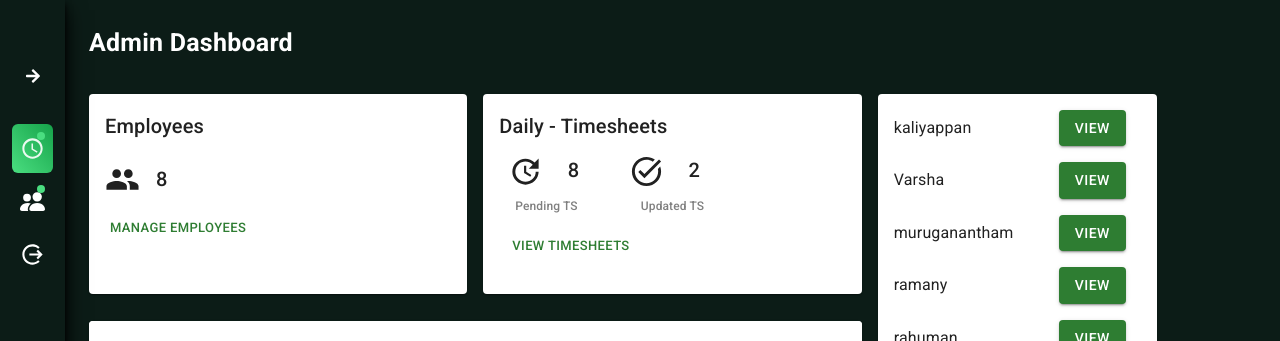
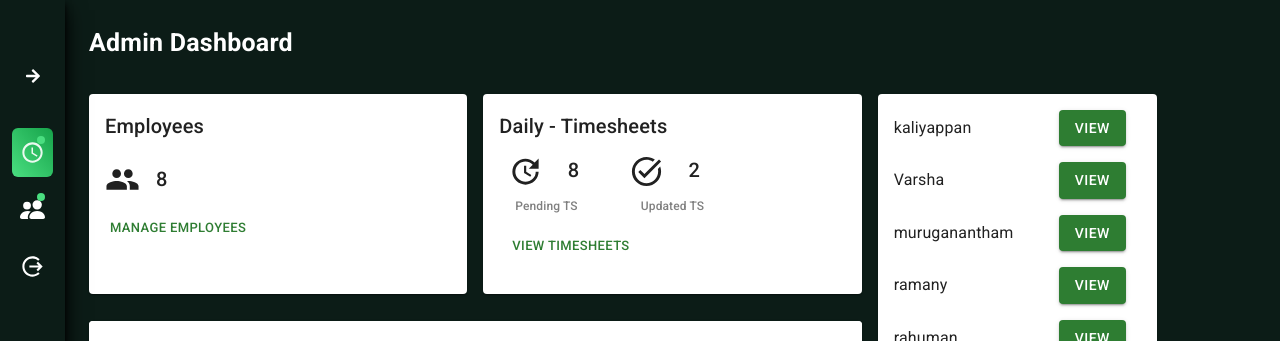
Before and after one commit to Kaliyappan1/Timesheet-Application-to-softmania, a React (Vite) app in the folder frontend/: page /admin-Dashboard in a window 1280 px wide. Shown: the top 341 px of the page. Built offline with nearby package versions, Linux system fonts and the light colour scheme; no server answers; sample sign-in values are in the browser's storage.

Commit message:
sidebar make uselocation and make sensitive

```diff
--- a/frontend/src/scenes/global/Sidebar.jsx
+++ b/frontend/src/scenes/global/Sidebar.jsx
@@ -2,7 +2,7 @@ import { createContext, useState, useEffect } from "react";
 import { FaArrowLeft, FaArrowRight } from "react-icons/fa";
 import { MdSpaceDashboard } from "react-icons/md";
 import { IoMdLogOut, IoMdTime } from "react-icons/io";
-import { Link, useNavigate } from "react-router-dom";
+import { Link, useNavigate, useLocation } from "react-router-dom"; // Import useLocation
 import { BsFillPeopleFill } from "react-icons/bs";
 import SnackbarAlert from "../../components/customAlert";
 
@@ -10,58 +10,68 @@ const SidebarContext = createContext();
 
 function AdminSidebar({ children }) {
   const [collapsed, setCollapsed] = useState(window.innerWidth <= 0);
-  const [activeIndex, setActiveIndex] = useState(0);
   const navigate = useNavigate();
+  const location = useLocation(); // Get the current route
+  const currentPath = location.pathname; // Get the current path
 
-  // snackbar state
+  // Snackbar state
   const [snackbarOpen, setSnackbarOpen] = useState(false);
   const [snackbarMessage, setSnackbarMessage] = useState("");
   const [snackbarSeverity, setSnackbarSeverity] = useState("success");
 
   const handleSnackbarClose = () => setSnackbarOpen(false);
 
-
+  // Sidebar items with route and text information
   const [sidebarItems, setSidebarItems] = useState([
-    // {
-    //   icon: <MdSpaceDashboard size={25} />,
-    //   text: "Dashboard",
-    //   route: "/admin-Dashboard",
-    //   alert: false,
-    // },
     {
-      icon: <IoMdTime size={25} />,
+      icon: (
+        <div className="py-1 px-2 my-2">
+          <IoMdTime size={25} />
+        </div>
+      ),
       text: "Timesheet",
       route: "/admin-Timesheets",
       alert: true,
     },
     {
-      icon: <BsFillPeopleFill size={25} />,
+      icon: (
+        <div className="py-1 px-2 my-2">
+          <BsFillPeopleFill size={25} />
+        </div>
+      ),
       text: "Teams",
       route: "/admin-Teams",
       alert: true,
     },
     {
-      icon: <IoMdLogOut size={25} />,
+      icon: (
+        <div className="py-1 px-2 my-2">
+          <IoMdLogOut size={25} />
+        </div>
+      ),
       text: "Logout",
+      route: "/admin",
       alert: false,
     },
   ]);
 
+  // Determine which item should be active based on the current path
+  const getActiveIndex = () => {
+    const currentIndex = sidebarItems.findIndex(
+      (item) => item.route === currentPath
+    );
+    return currentIndex !== -1 ? currentIndex : 0; // Default to the first item if no match
+  };
+
+  const [activeIndex, setActiveIndex] = useState(getActiveIndex);
+
   useEffect(() => {
-    const handleResize = () => {
-      if (window.innerWidth <= 2000) {
-        setCollapsed(false);
-      } else {
-        setCollapsed(true);
-      }
-    };
-    window.addEventListener("resize", handleResize);
-    return () => window.removeEventListener("resize", handleResize);
-  }, []);
+    setActiveIndex(getActiveIndex());
+  }, [currentPath]); // Update active index when the path changes
 
   const handleItemClick = (index) => {
     if (index === 2) {
-      const confirmLogout = window.confirm("Are you sure you want to log out?")
+      const confirmLogout = window.confirm("Are you sure you want to log out?");
       if (confirmLogout) {
         handleLogout();
       }
@@ -81,9 +91,8 @@ function AdminSidebar({ children }) {
     setSnackbarSeverity("warning");
     setSnackbarOpen(true);
     setTimeout(() => {
-
       navigate("/admin");
-    }, 500)
+    }, 500);
   };
 
   return (
@@ -124,7 +133,7 @@ function AdminSidebar({ children }) {
                 <li
                   key={index}
                   onClick={() => handleItemClick(index)}
-                  className={`relative flex items-center py-3 px-2 my-1 font-medium rounded-md cursor-pointer transition-colors group ${
+                  className={`relative flex mt-2 mb-2 items-center font-medium rounded-md cursor-pointer transition-colors group ${
                     activeIndex === index
                       ? "bg-gradient-to-tr from-green-400 to-green-600 text-white"
                       : "hover:bg-gradient-to-tr from-green-700/20 to-green-800 text-gray-800"
@@ -167,11 +176,11 @@ function AdminSidebar({ children }) {
       {children}
 
       <SnackbarAlert
-          open={snackbarOpen}
-          message={snackbarMessage}
-          onClose={handleSnackbarClose}
-          severity={snackbarSeverity}
-        />
+        open={snackbarOpen}
+        message={snackbarMessage}
+        onClose={handleSnackbarClose}
+        severity={snackbarSeverity}
+      />
     </>
   );
 }
```
